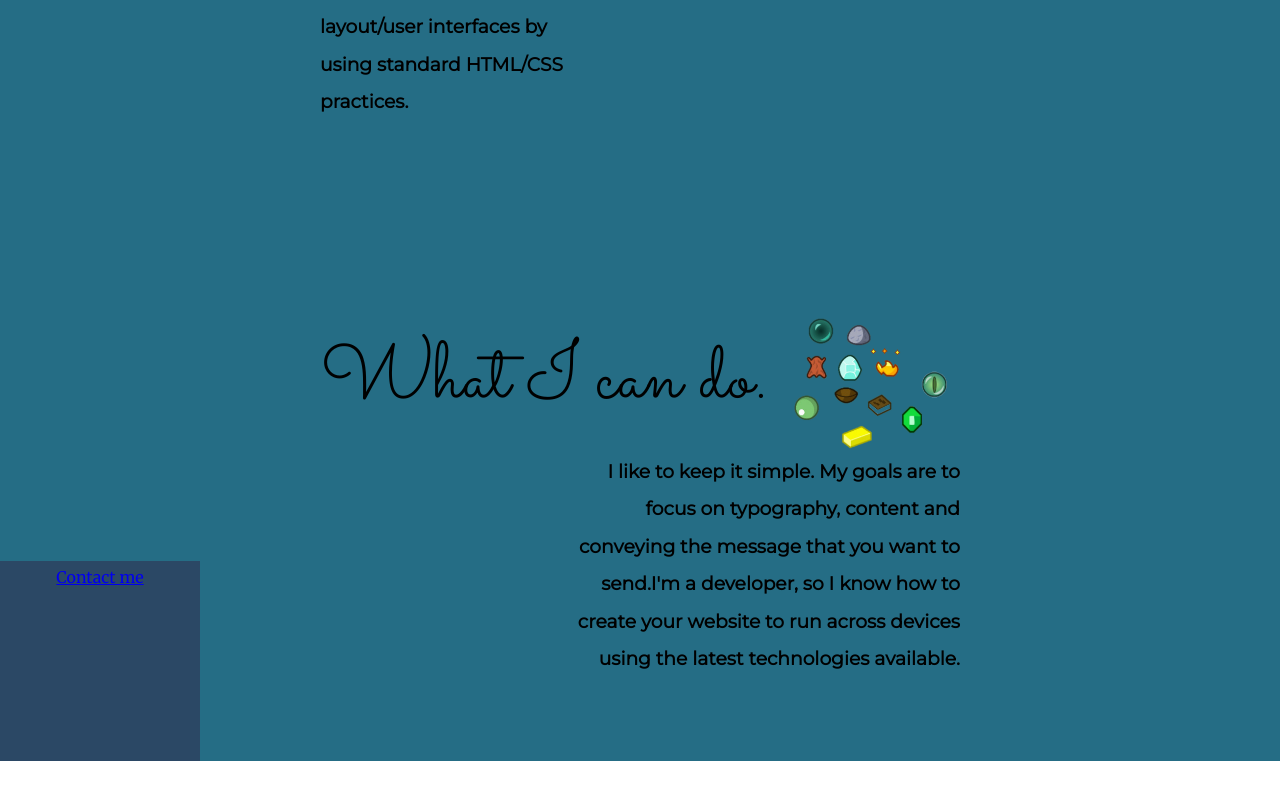
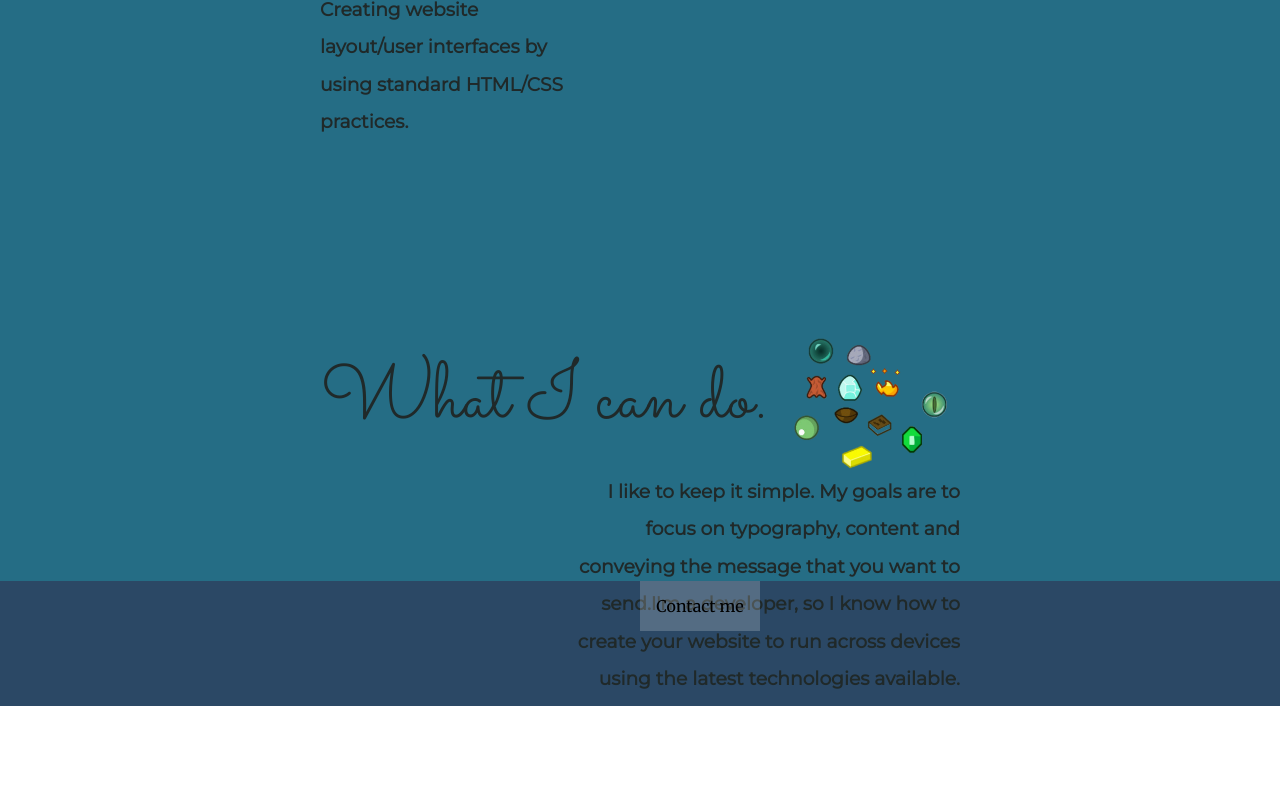
Before and after one commit to Vtourk/CV, a plain HTML site: page index.html in a window 1280 px wide. Shown: the part 1777-2573 px from the top of the page. Drawn offline with Linux system fonts and the light colour scheme.

Commit message:
Add files via upload

```diff
--- a/CSS/style.css
+++ b/CSS/style.css
@@ -3,6 +3,8 @@ body{
     text-align: center;
     font-family: 'Merriweather', serif;
     font-weight: normal;
+    color: #202929;
+
 }
 h1{
     font-size: 5rem;
@@ -13,6 +15,7 @@ h2{
     font-family: 'Montserrat', sans-serif;
     font-weight: normal;
     font-size: 2,5rem;
+    padding-bottom: 10px;
 }
 h3{
     font-family: 'Montserrat', sans-serif;
@@ -41,11 +44,9 @@ h3{
 }
 .section3{
     background-color: #2B4865;
-    height: 200px;
-    width: 200px;
-}
-.section4{
-    background-color: #002B5B;
+    height: 125px;
+    width: auto;
+    margin-bottom: 0px;
 }
 .dev{
     text-decoration: underline;
@@ -106,3 +107,60 @@ h3{
     float:right;
     height: auto;
 }
+.btn {
+    line-height: 50px;
+    height: 50px;
+    text-align: center;
+    width: 120px;
+    cursor: pointer;
+  }
+  .btn-two {
+    color: #FFF;
+    transition: all 0.5s;
+    position: relative;
+  }
+  .btn-two span {
+    z-index: 2;
+    display: block;
+    position: absolute;
+    width: 100%;
+    height: 100%;
+  }
+  .btn-two::before {
+    content: '';
+    position: absolute;
+    top: 0;
+    left: 0;
+    width: 100%;
+    height: 100%;
+    z-index: 1;
+    transition: all 0.5s;
+    background-color: rgba(255,255,255,0.1);
+  }
+  .btn-two::after {
+    content: '';
+    position: absolute;
+    top: 0;
+    left: 0;
+    width: 100%;
+    height: 100%;
+    z-index: 1;
+    transition: all 0.5s;
+    background-color: rgba(255,255,255,0.1);
+  }
+  .btn-two:hover::before {
+    transform: rotate(-45deg);
+    background-color: rgba(255,255,255,0);
+  }
+  .btn-two:hover::after {
+    transform: rotate(45deg);
+    background-color: rgba(255,255,255,0);
+  }
+.box-2{
+    position: absolute;
+    left: 50%;
+}
+.box-2 a{
+    color: #000000;
+    text-decoration: none;
+}
--- /dev/null
+++ b/CSS/stylecontact.css
@@ -0,0 +1,29 @@
+body{
+    background-color: #002B5B;
+    margin: 0px;
+    text-align: center;
+    font-family: 'Merriweather', serif;
+    font-weight: normal;
+    color: beige;
+}
+h1{
+    font-size: 5rem;
+    font-family: 'Sacramento', cursive;
+    font-weight: normal;
+}
+h2{
+    font-family: 'Montserrat', sans-serif;
+    font-weight: normal;
+    font-size: 2,5rem;
+    padding-bottom: 10px;
+}
+h3{
+    font-family: 'Montserrat', sans-serif;
+
+}
+p{
+    font-family: 'Montserrat', sans-serif;
+    font-weight: normal;
+    font-size: 2,5rem;
+    padding-bottom: 10px;
+}
```
